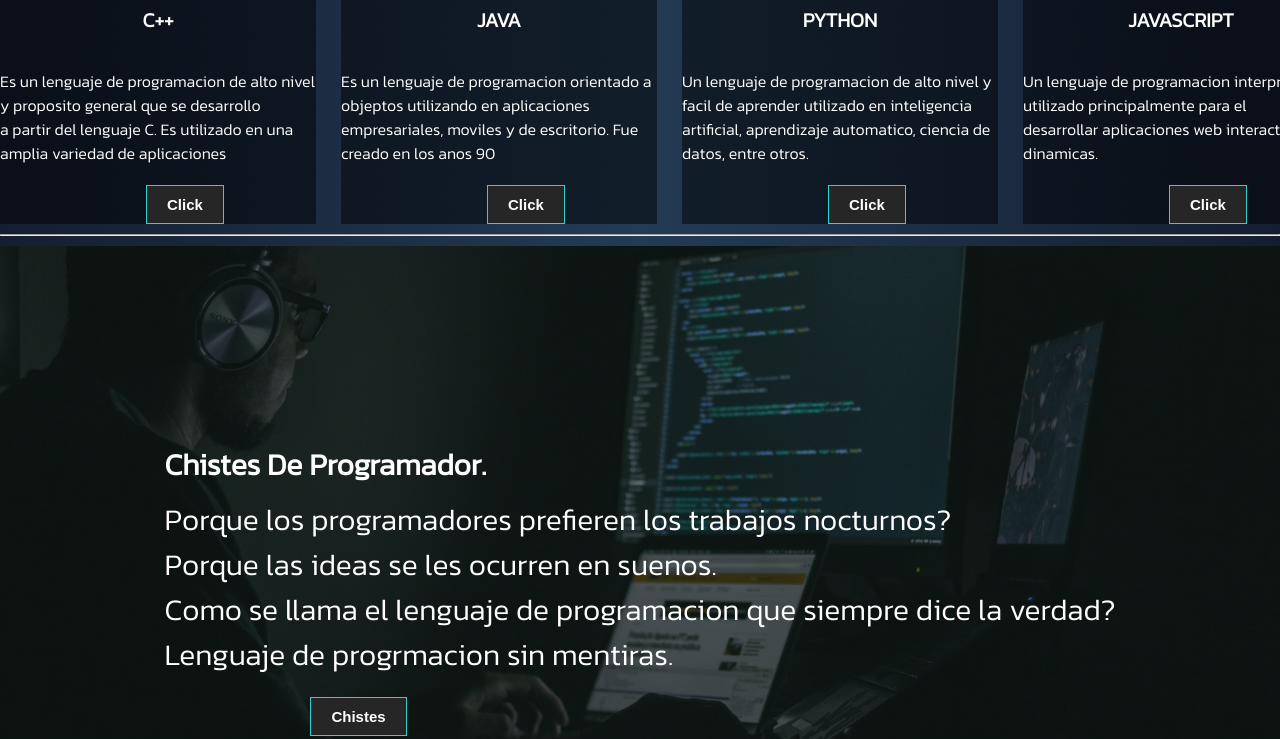
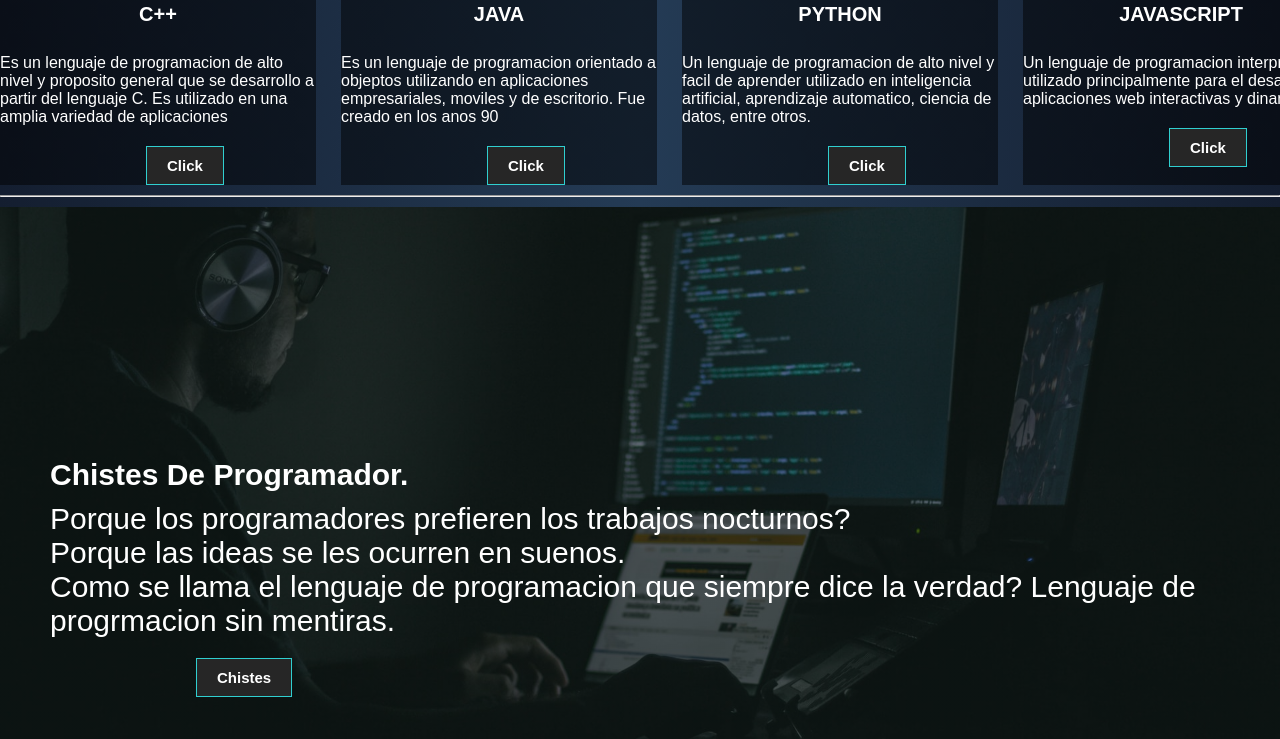
Before and after one commit to yahir140306/PrimerParcialModulo, a plain HTML site: page index.html in a window 1280 px wide. Shown: the part 945-1684 px from the top of the page. Drawn offline with Linux system fonts and the light colour scheme.

Commit message:
Eliminar enlaces de fuentes no utilizadas y mejorar la estructura del contenido en index.html

```diff
--- a/index.html
+++ b/index.html
@@ -6,9 +6,6 @@
     <meta http-equiv="X-UA-Compatible" content="IE=edge" />
     <meta name="viewport" content="width=device-width, initial-scale=1.0" />
     <link rel="shortcut icon" href="./Contenido/Logo.png" type="image/x-icon" />
-    <link rel="preconnect" href="https://fonts.googleapis.com" />
-    <link rel="preconnect" href="https://fonts.gstatic.com" crossorigin />
-    <link href="https://fonts.googleapis.com/css2?family=Kanit:wght@300&display=swap" rel="stylesheet" />
     <link rel="stylesheet" href="./style.css" />
     <title>Programacion - Modulo - Primer Parcial</title>
 </head>
@@ -47,8 +44,6 @@
         <h3>Consejos Para Pogramadores De Cualquier Tipo.</h3>
         <a href="./Paginas/Consejos.html"><button>Consejos</button></a>
     </header>
-    <!-- Inicio del contenido de la pagina , iniciamos sobre los lenguajes
-de programacion mas populares, hemos usado y se se usara en el cbtis. no 5-->
     <hr />
     <main class="lenguajes">
         <section class="PrincipalLenguajes">
@@ -59,46 +54,41 @@ de programacion mas populares, hemos usado y se se usara en el cbtis. no 5-->
                 </a>
                 <p>
                     Es un lenguaje de programacion de alto nivel y proposito general que
-                        se desarrollo
-                    </p>
-                    <p>
-                        a partir del lenguaje C. Es utilizado en una amplia variedad de
+                    se desarrollo a partir del lenguaje C. Es utilizado en una amplia variedad de
                     aplicaciones
                 </p>
                 <a href="./Paginas/CPlusPLus.html" target="_blank"><button>Click</button></a>
             </article>
             <article>
                 <a href="./Paginas/Java.html"><img src="./Contenido/java2.png" alt="java" /></a>
-                <a href="./Paginas/Java.html"><h2>JAVA</h2></a>
+                <a href="./Paginas/Java.html">
+                    <h2>JAVA</h2>
+                </a>
                 <p>
                     Es un lenguaje de programacion orientado a objeptos utilizando en
-                    aplicaciones
-                </p>
-                <p>
-                    empresariales, moviles y de escritorio. Fue creado en los anos 90
+                    aplicaciones empresariales, moviles y de escritorio. Fue creado en los anos 90
                 </p>
                 <a href="./Paginas/Java.html" target="_blank"><button>Click</button></a>
             </article>
             <article>
                 <a href="./Paginas/Phyton.html"><img src="./Contenido/python.png" alt="python" /></a>
-                <a href="./Paginas/Phyton.html"><h2>PYTHON</h2></a>
+                <a href="./Paginas/Phyton.html">
+                    <h2>PYTHON</h2>
+                </a>
                 <p>
                     Un lenguaje de programacion de alto nivel y facil de aprender
-                    utilizado en inteligencia
-                </p>
-                <p>
-                    artificial, aprendizaje automatico, ciencia de datos, entre otros.
+                    utilizado en inteligencia artificial, aprendizaje automatico, ciencia de datos, entre otros.
                 </p>
                 <a href="./Paginas/Phyton.html" target="_blank"><button>Click</button></a>
             </article>
             <article>
                 <a href="./Paginas/Javascript.html"><img src="./Contenido/javascript.png" alt="JavaScript" /></a>
-                <a href="./Paginas/Javascript.html"><h2>JAVASCRIPT</h2></a>
+                <a href="./Paginas/Javascript.html">
+                    <h2>JAVASCRIPT</h2>
+                </a>
                 <p>
                     Un lenguaje de programacion interpretado utilizado principalmente
-                    para el
-                </p>
-                <p>desarrollar aplicaciones web interactivas y dinamicas.</p>
+                    para el desarrollar aplicaciones web interactivas y dinamicas.</p>
                 <a href="./Paginas/Javascript.html" target="_blank"><button>Click</button></a>
             </article>
         </section>
@@ -110,9 +100,7 @@ de programacion mas populares, hemos usado y se se usara en el cbtis. no 5-->
                 <p>Porque las ideas se les ocurren en suenos.</p>
                 <p>
                     Como se llama el lenguaje de programacion que siempre dice la
-                    verdad?
-                </p>
-                <p>Lenguaje de progrmacion sin mentiras.</p>
+                    verdad? Lenguaje de progrmacion sin mentiras.</p>
                 <a href="./Paginas/Chistes.html"><button>Chistes</button></a>
             </article>
         </section>
@@ -246,7 +234,7 @@ de programacion mas populares, hemos usado y se se usara en el cbtis. no 5-->
                     <input type="text" name="LugarDeProcedencia" id="LugarDeProcedencia" required />
                 </label>
                 <label for="celular">
-                    <span>¿tu numero de celular?</span>
+                    <span>¿Tu numero de celular?</span>
                     <input type="tel" name="celular" id="celular" required />
                 </label>
                 <label for="texto">
@@ -264,7 +252,9 @@ de programacion mas populares, hemos usado y se se usara en el cbtis. no 5-->
     </svg>
     <footer>
         <h5>Muchas Gracias Se Ganaron Un Pan.</h5>
-        <a href="./Paginas/Gracias.html"><h6>JandY</h6></a>
+        <a href="./Paginas/Gracias.html">
+            <h6>JandY</h6>
+        </a>
         <p>Copyright © 2023 JF</p>
     </footer>
 
```
Lines whose indentation alone changed are shown as unchanged.
